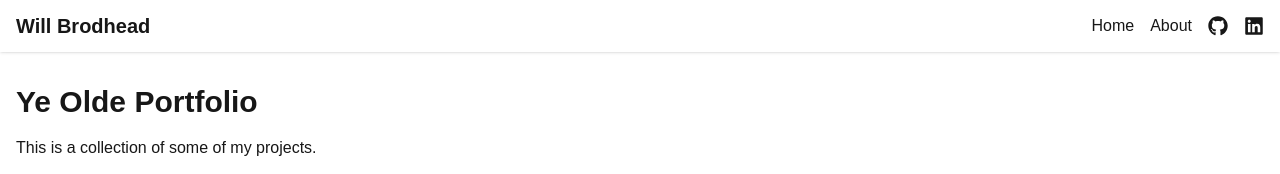
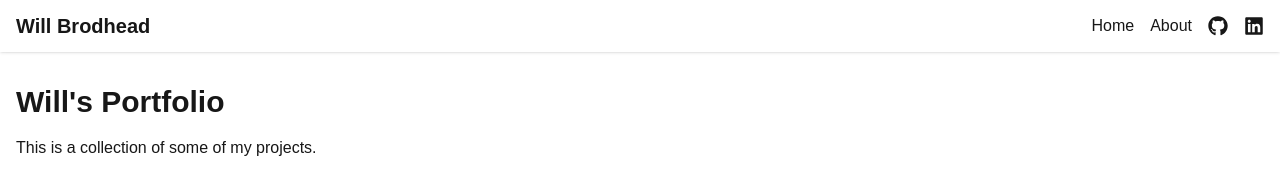
Before and after one commit to brodheadw/brodheadw.github.io, a Next.js app: page / in a window 1280 px wide. Shown: the top 174 px of the page. Built offline with nearby package versions, Linux system fonts and the light colour scheme.

Commit message:
Got rid of the apostrophe lol

```diff
--- a/src/app/page.tsx
+++ b/src/app/page.tsx
@@ -6,7 +6,7 @@ export default function HomePage() {
   return (
     <div className="space-y-12">
       <section>
-        <h2 className="text-3xl font-semibold mb-4">Ye Olde Portfolio</h2>
+        <h2 className="text-3xl font-semibold mb-4">Will&#39;s Portfolio</h2>
         <p>This is a collection of some of my projects.</p>
       </section>
 
```
